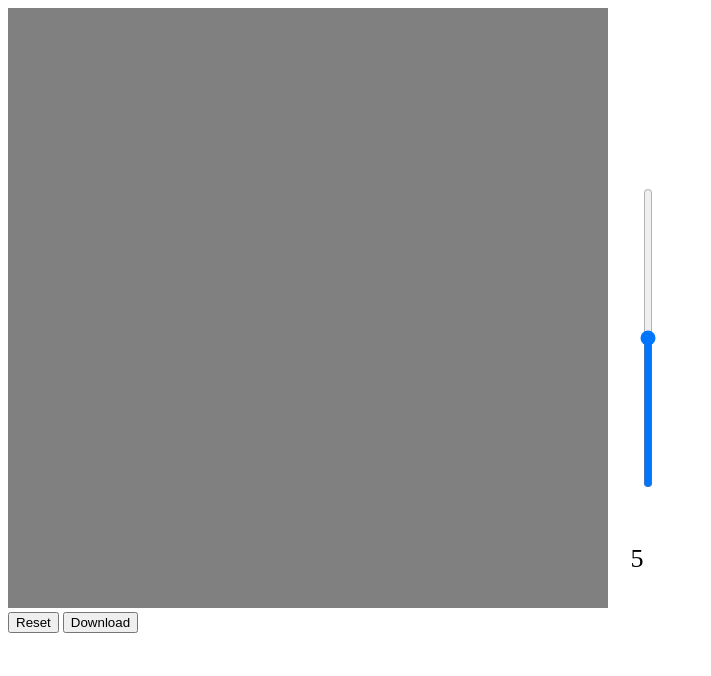
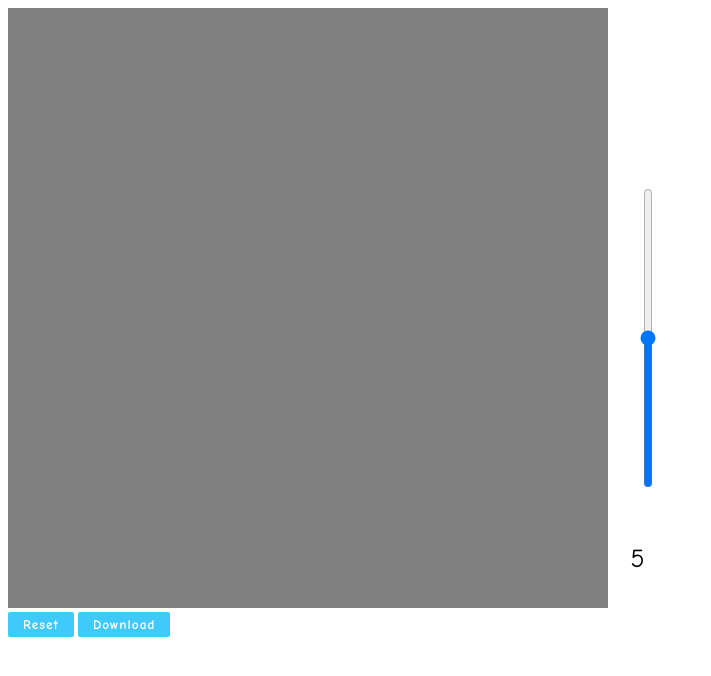
Before and after one commit to bipulthapa/Kaleidoscope-Snowflake, a plain HTML site: page index.html in a window 1280 px wide. Shown: the whole page, without its empty margins (0-711 px from the left). Drawn offline with Linux system fonts and the light colour scheme.

Commit message:
Button css design

```diff
--- a/index.css
+++ b/index.css
@@ -12,4 +12,16 @@ input[type="range"] {
     top: 68%;
     left: 49.25%;
     font-size: 26px;
+    font-family: "Comic Sans MS";
 }
+
+.button {
+    padding: 5px 15px;
+    background-color: #40CAFC;
+    border: none;
+    border-radius: 2px;
+    color: rgb(255,255,255);
+    font-weight: bold;
+    font-family: "Comic Sans MS";
+    letter-spacing: 1px;
+}
--- a/index.html
+++ b/index.html
@@ -12,8 +12,8 @@
                 <span id="brushRange">5</span>
             </div>
             <div>
-                <button id="reset">Reset</button>
-                <button id="download">Download</button>
+                <button id="reset" class="button">Reset</button>
+                <button id="download" class="button">Download</button>
             </div>
         </div>
         <script src="index.js"></script>
```
Also changed, not shown: index.js (+10 -0 lines).
